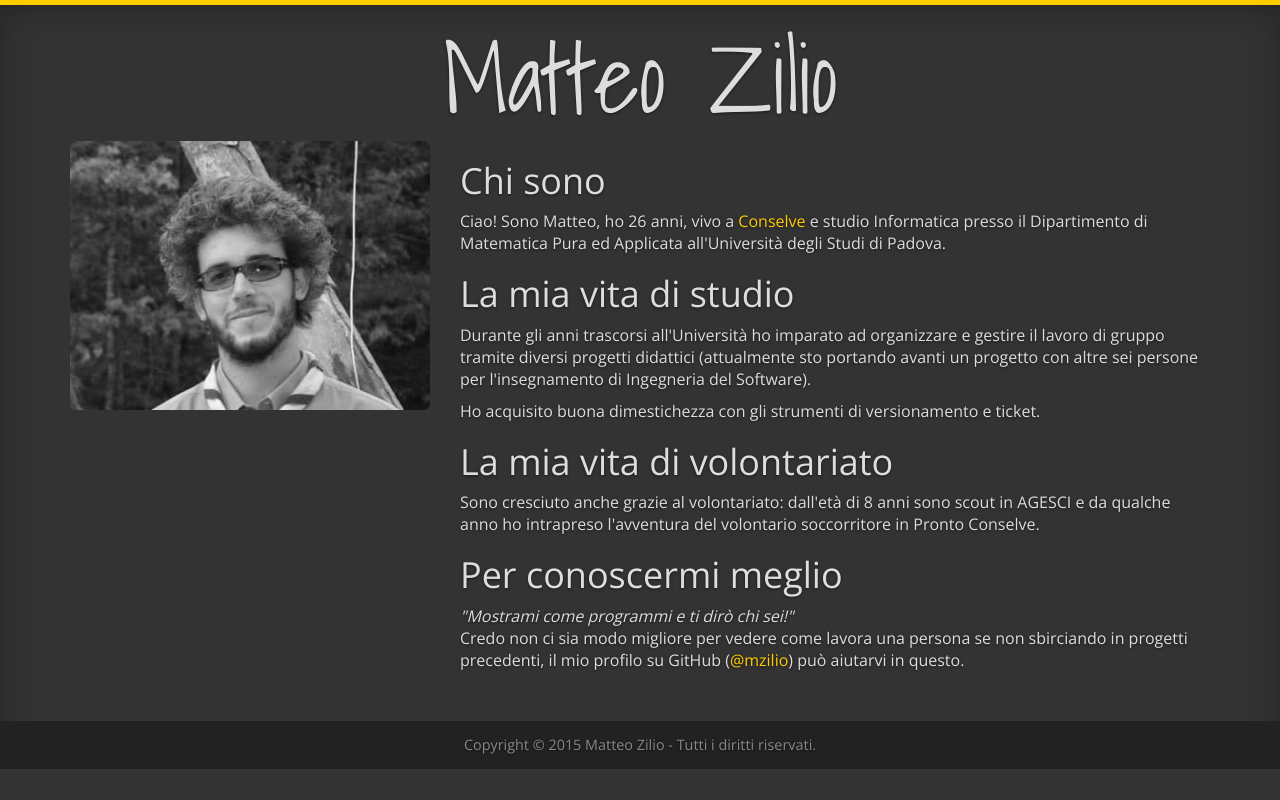
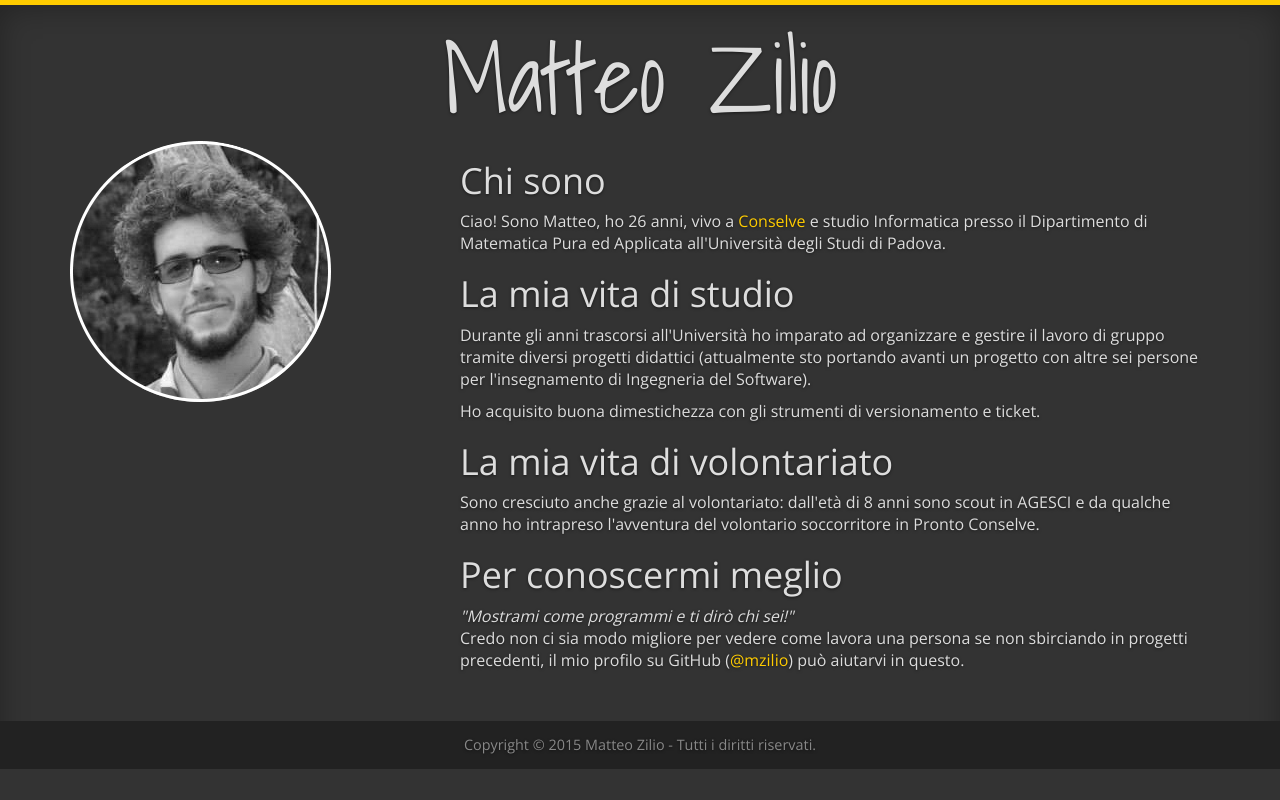
Before and after one commit to mzilio/mzilio.github.io, a plain HTML site: page index.html in a window 1280 px wide. Drawn offline with nearby package versions, Linux system fonts and the light colour scheme.

Commit message:
New foto

```diff
--- a/index.html
+++ b/index.html
@@ -21,7 +21,7 @@
         <div class="container">
             <div class="row">
                 <div class="col-md-4">
-                    <img src="img/teo.jpg" class="img-responsive img-rounded" alt="Foto primo piano"/>
+                    <img src="img/teo.png" class="img-responsive" alt="Foto primo piano"/>
                 </div>
                 <div class="col-md-8">
                     <h1>Chi sono</h1>
```
Also changed, not shown: img/teo.png (added).
